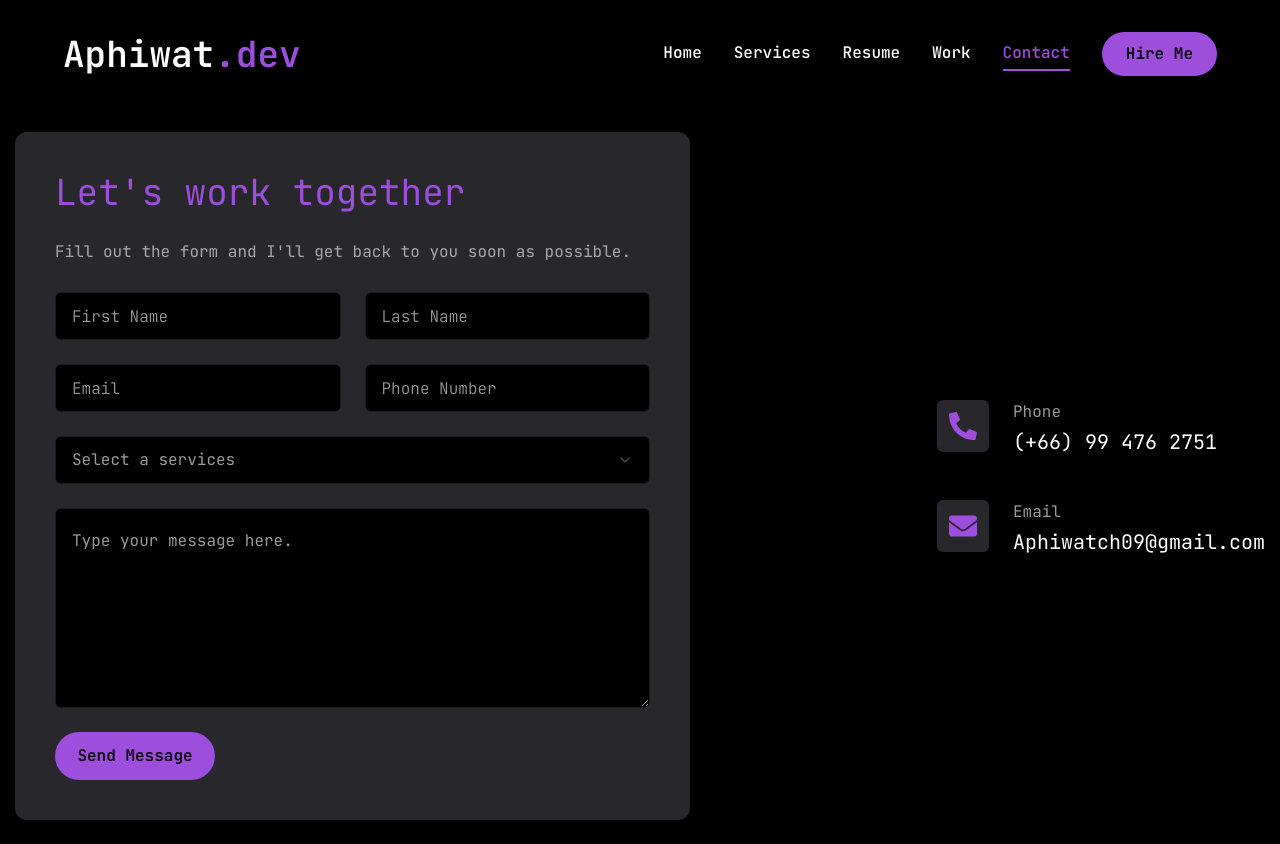
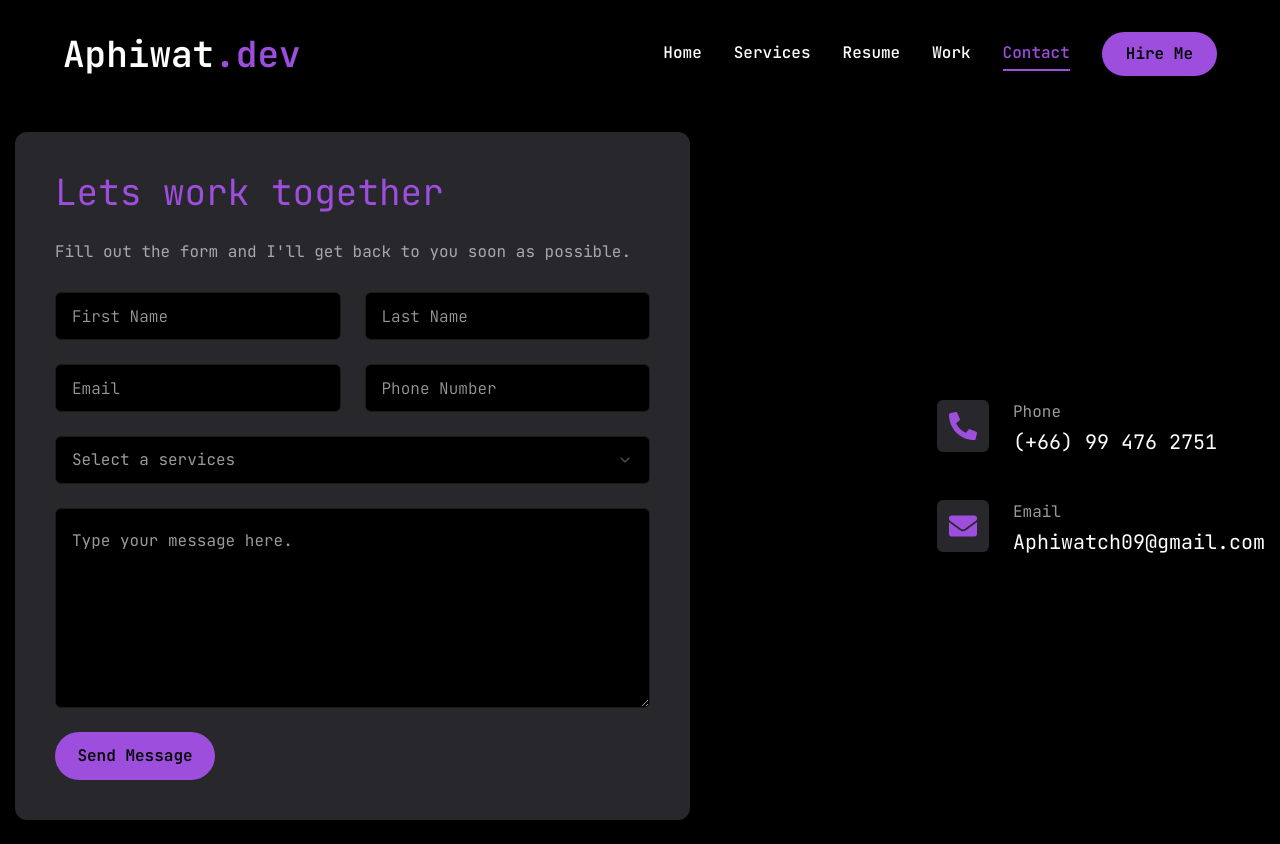
Before and after one commit to Aphiwatch/aphiwat-dev, a Next.js app: page /contact in a window 1280 px wide. Built offline with nearby package versions, Linux system fonts and the light colour scheme.

Commit message:
a little change

```diff
--- a/app/contact/page.jsx
+++ b/app/contact/page.jsx
@@ -46,7 +46,7 @@
           <div className="xl:w-[54%] order-2 xl:order-none">
             <form className="flex flex-col gap-6 p-10 bg-[#27272c]
             rounded-xl">
-              <h3 className="text-4xl text-accent">Let's work together</h3>
+              <h3 className="text-4xl text-accent">Lets work together</h3>
               <p className="text-white/60">
               Fill out the form and I'll get back to you soon as possible.
               </p>
```
